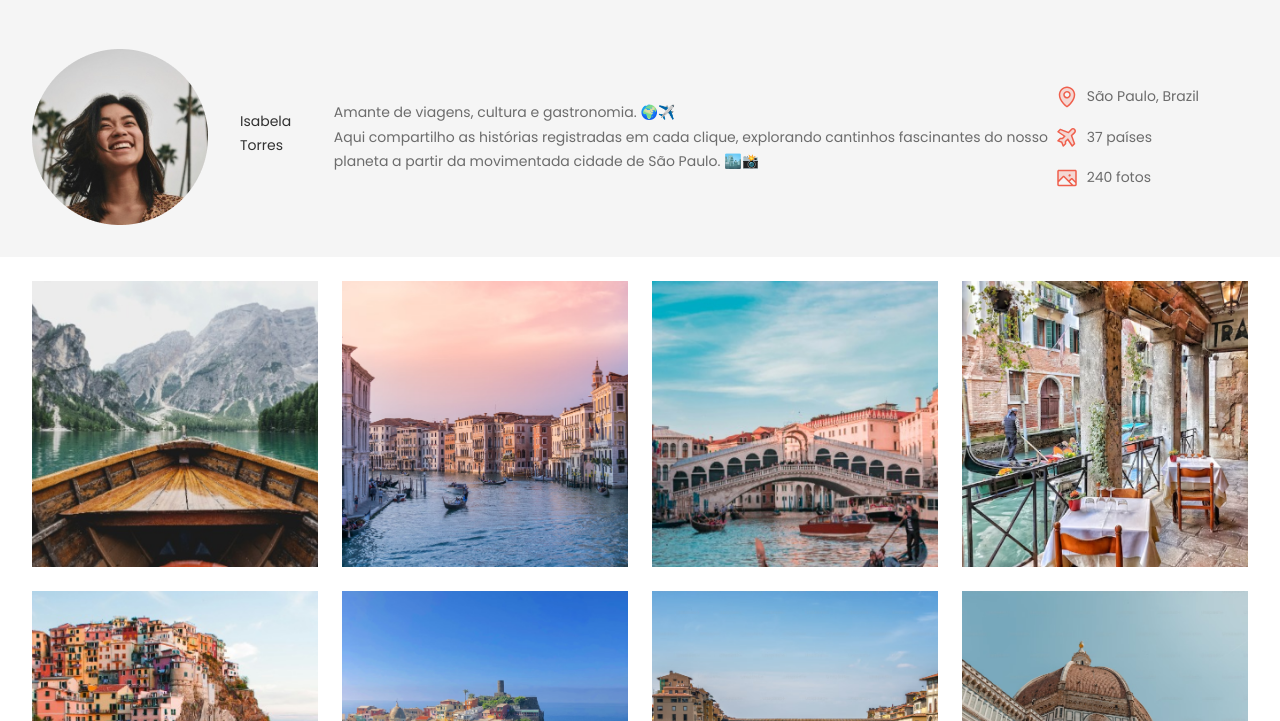
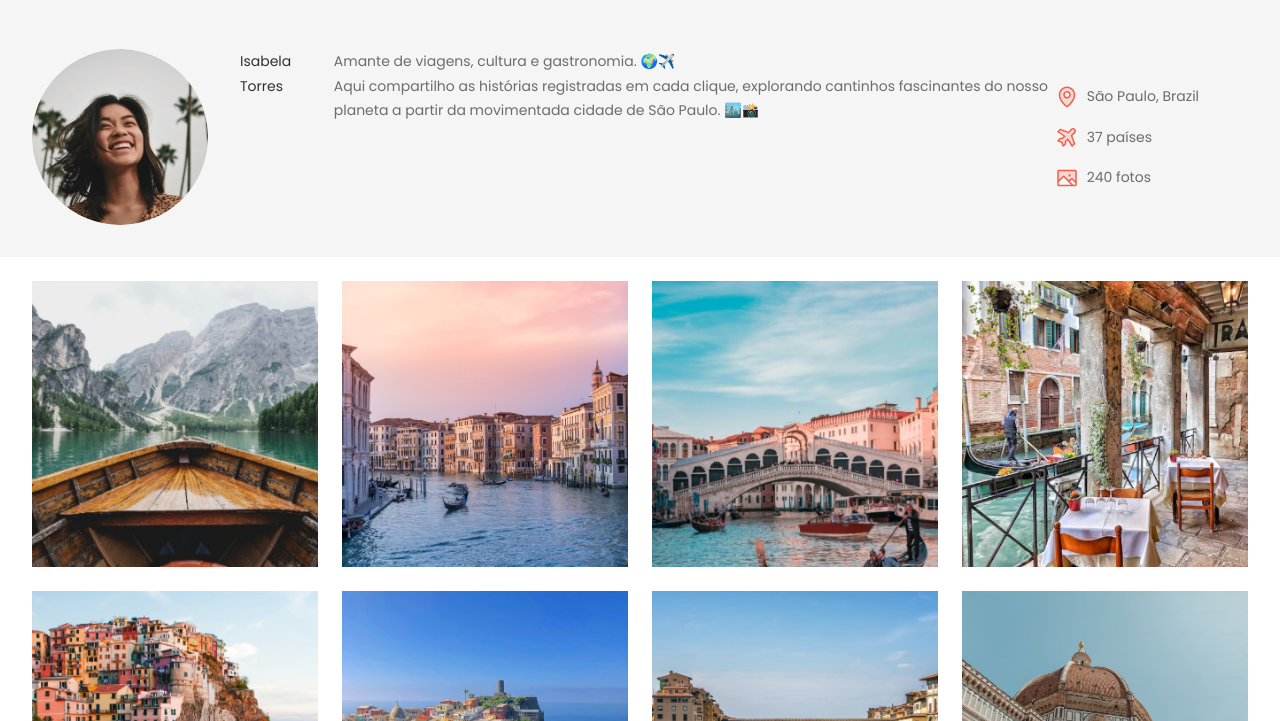
Before and after one commit to kayansartori/project-travelgram, a plain HTML site: page index.html in a window 1280 px wide. Shown: the part 79-800 px from the top of the page. Drawn offline with Linux system fonts and the light colour scheme.

Commit message:
final project

```diff
--- a/styles/footer.css
+++ b/styles/footer.css
@@ -4,6 +4,8 @@ footer {
    gap: 24px;
 
    padding-block: 24px;
+
+   font: 14px/150% var(--font-family);
 }
 
 footer span:nth-child(1){
--- a/styles/header.css
+++ b/styles/header.css
@@ -12,12 +12,18 @@ header .container {
 
 #profile {
   display: flex;
-  align-items: center;
   gap: 32px;
 }
 
 #profile > div {
   max-width: 384px;
+}
+
+#profile img{
+  width: 176px;
+  height: 176px;
+  object-fit: cover;
+  border-radius: 50%;
 }
 
 #profile h1 {
```
